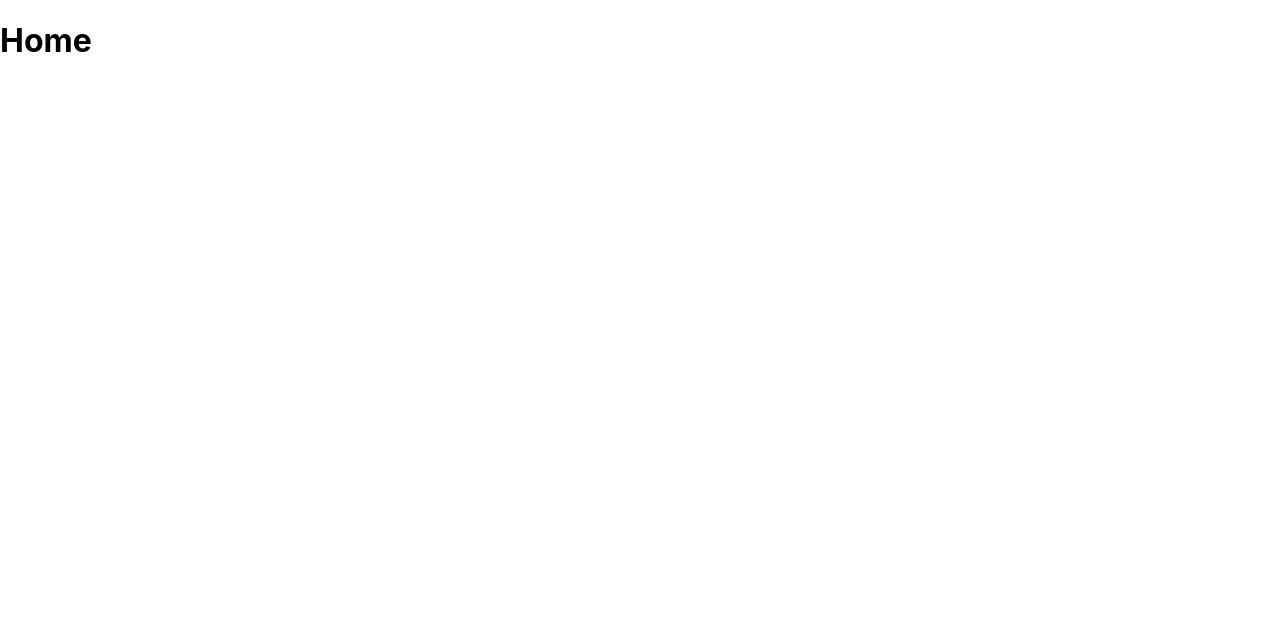
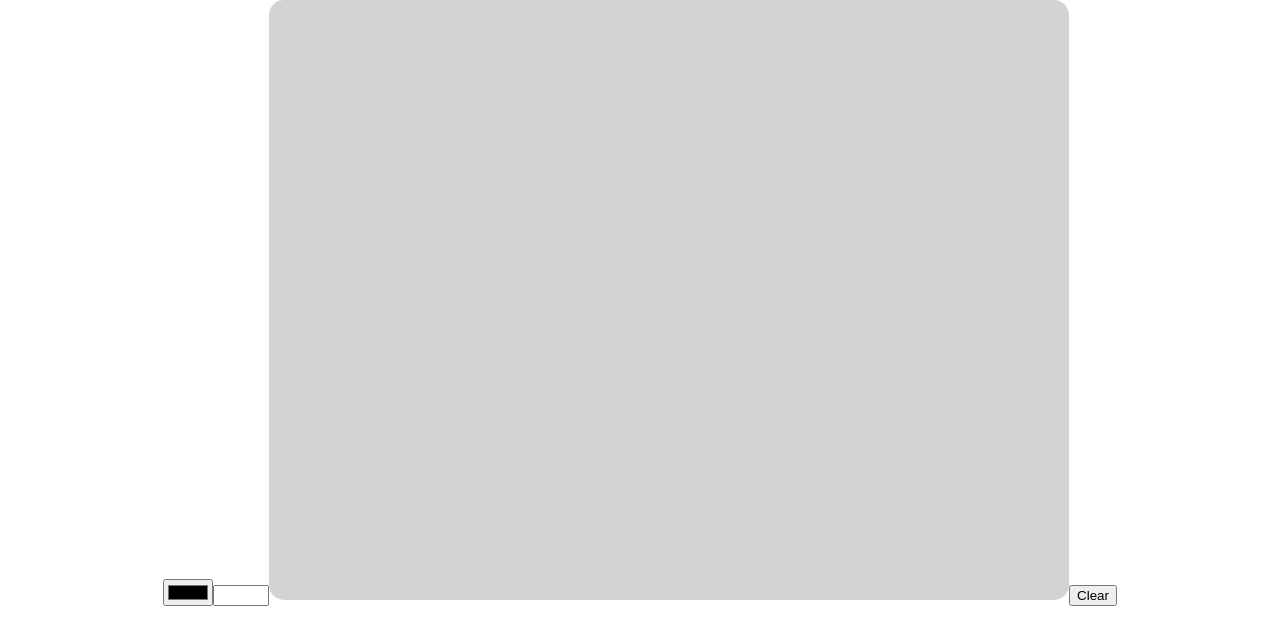
Before and after one commit to vitali-kruchkou/Mini-paint, a React (Create React App) app: page / in a window 1280 px wide. Shown: the top 644 px of the page. Built offline with nearby package versions, Linux system fonts and the light colour scheme.

Commit message:
add canvas

```diff
--- a/package.json
+++ b/package.json
@@ -3,11 +3,6 @@
   "version": "0.1.0",
   "private": true,
   "dependencies": {
-    "@fortawesome/fontawesome-svg-core": "^1.2.34",
-    "@fortawesome/free-brands-svg-icons": "^5.15.2",
-    "@fortawesome/free-regular-svg-icons": "^5.15.2",
-    "@fortawesome/free-solid-svg-icons": "^5.15.2",
-    "@fortawesome/react-fontawesome": "^0.1.14",
     "@testing-library/jest-dom": "^5.11.9",
     "@testing-library/react": "^11.2.5",
     "@testing-library/user-event": "^12.8.3",
--- a/src/App.js
+++ b/src/App.js
@@ -1,5 +1,5 @@
+import React from 'react';
 import Canvas from 'modules/Canvas/Canvas';
-import React from 'react';
 
 import './App.css';
 
--- /dev/null
+++ b/src/modules/Canvas/Canvas.css
@@ -0,0 +1,8 @@
+.App {
+    text-align: center;
+  }
+
+  .canvas {
+    border-radius: 15px;
+    background: lightgrey;
+  }
--- a/src/modules/Canvas/Canvas.tsx
+++ b/src/modules/Canvas/Canvas.tsx
@@ -1,7 +1,197 @@
-import React from 'react';
+/* eslint-disable @typescript-eslint/no-extra-non-null-assertion */
+import React, { useCallback, useEffect, useRef, useState } from 'react';
+import './Canvas.css';
 
-const Canvas = () => {
-  return <h1>Home</h1>;
+interface CanvasProps {
+  width: number;
+  height: number;
+}
+
+interface Coordinate {
+  x: number;
+  y: number;
+}
+
+function Canvas({ width, height }: CanvasProps) {
+  const canvasRef = useRef<HTMLCanvasElement>(null);
+
+  const [mousePosition, setMousePosition] = useState<Coordinate | undefined>(
+    undefined,
+  );
+  const [isPainting, setIsPainting] = useState(false);
+
+  const [color, setColor] = useState<string>();
+  const [bwidth, setBwidth] = useState<string>();
+
+  const getCoordinates = (event: MouseEvent): Coordinate | undefined => {
+    if (!canvasRef.current) {
+      return;
+    }
+
+    const canvas: HTMLCanvasElement = canvasRef.current;
+    return {
+      x: event.pageX - canvas.offsetLeft,
+      y: event.pageY - canvas.offsetTop,
+    };
+  };
+
+  const drawLine = (
+    originalMousePosition: Coordinate,
+    newMousePosition: Coordinate,
+  ) => {
+    if (!canvasRef.current) {
+      return;
+    }
+    const canvas: HTMLCanvasElement = canvasRef.current;
+    const context = canvas.getContext('2d');
+
+    if (context) {
+      context.strokeStyle = `${color}`;
+      context.lineJoin = 'round';
+      context.lineWidth = Number(bwidth);
+
+      context.beginPath();
+      context.moveTo(originalMousePosition.x, originalMousePosition.y);
+      context.lineTo(newMousePosition.x, newMousePosition.y);
+      context.closePath();
+
+      context.stroke();
+    }
+  };
+
+  const startPaint = useCallback((event: MouseEvent) => {
+    const coordinates = getCoordinates(event);
+    if (coordinates) {
+      setIsPainting(true);
+      setMousePosition(coordinates);
+    }
+  }, []);
+
+  const paint = useCallback(
+    (event: MouseEvent) => {
+      event.preventDefault();
+      event.stopPropagation();
+
+      if (isPainting) {
+        const newMousePosition = getCoordinates(event);
+        if (mousePosition && newMousePosition) {
+          drawLine(mousePosition, newMousePosition);
+          setMousePosition(newMousePosition);
+        }
+      }
+    },
+    [isPainting, mousePosition],
+  );
+
+  const exitPaint = useCallback(() => {
+    setIsPainting(false);
+  }, []);
+
+  //Mobile
+  const touch = useCallback((event: TouchEvent) => {
+    event.preventDefault();
+    if (!canvasRef.current) {
+      return;
+    }
+    const canvas: HTMLCanvasElement = canvasRef.current;
+    const touch = event.touches[0];
+    const mouseEvent = new MouseEvent('mousemove', {
+      clientX: touch.clientX,
+      clientY: touch.clientY,
+    });
+    canvas.dispatchEvent(mouseEvent);
+  }, []);
+
+  const startTouch = useCallback((event: TouchEvent) => {
+    event.preventDefault();
+    if (!canvasRef.current) {
+      return;
+    }
+    const canvas: HTMLCanvasElement = canvasRef.current;
+    const touch = event.touches[0];
+    const mouseEvent = new MouseEvent('mousedown', {
+      clientX: touch.clientX,
+      clientY: touch.clientY,
+    });
+    canvas.dispatchEvent(mouseEvent);
+  }, []);
+
+  const exitTouch = useCallback((event: TouchEvent) => {
+    event.preventDefault();
+
+    if (!canvasRef.current) {
+      return;
+    }
+    const canvas: HTMLCanvasElement = canvasRef.current;
+    const mouseEvent = new MouseEvent('mouseup', {});
+    canvas.dispatchEvent(mouseEvent);
+  }, []);
+
+  const clearCanvas = () => {
+    if (!canvasRef.current) {
+      return;
+    }
+
+    const canvas: HTMLCanvasElement = canvasRef.current;
+    canvas.getContext('2d')!!.clearRect(0, 0, canvas.width, canvas.height);
+  };
+
+  useEffect(() => {
+    if (!canvasRef.current) {
+      return;
+    }
+    const canvas: HTMLCanvasElement = canvasRef.current;
+
+    canvas.addEventListener('mousedown', startPaint);
+    canvas.addEventListener('mousemove', paint);
+    canvas.addEventListener('mouseup', exitPaint);
+    canvas.addEventListener('mouseleave', exitPaint);
+
+    canvas.addEventListener('touchstart', startTouch);
+    canvas.addEventListener('touchmove', touch);
+    canvas.addEventListener('touchend', exitTouch);
+
+    return () => {
+      /** useEffect clean */
+      canvas.removeEventListener('mousedown', startPaint);
+      canvas.removeEventListener('mousemove', paint);
+      canvas.removeEventListener('mouseup', exitPaint);
+      canvas.removeEventListener('mouseleave', exitPaint);
+
+      canvas.removeEventListener('touchstart', startTouch);
+      canvas.removeEventListener('touchmove', touch);
+      canvas.removeEventListener('touchend', exitTouch);
+    };
+  }, [startPaint, paint, exitPaint]);
+
+  return (
+    <div className="App">
+      <input
+        type="color"
+        value={color}
+        onChange={e => setColor(e.target.value)}
+      />
+      <input
+        type="number"
+        min="1"
+        max="20"
+        value={bwidth}
+        onChange={e => setBwidth(e.target.value)}
+      />
+      <canvas
+        ref={canvasRef}
+        height={height}
+        width={width}
+        className="canvas"
+      />
+      <button onClick={clearCanvas}>Clear</button>
+    </div>
+  );
+}
+
+Canvas.defaultProps = {
+  width: 800,
+  height: 600,
 };
 
 export default Canvas;
```
Also changed, not shown: src/modules/Canvas/StyledCanvas.d.ts (added, +12 -0 lines), 2 other files (tests, documents, lock files or other folders).
